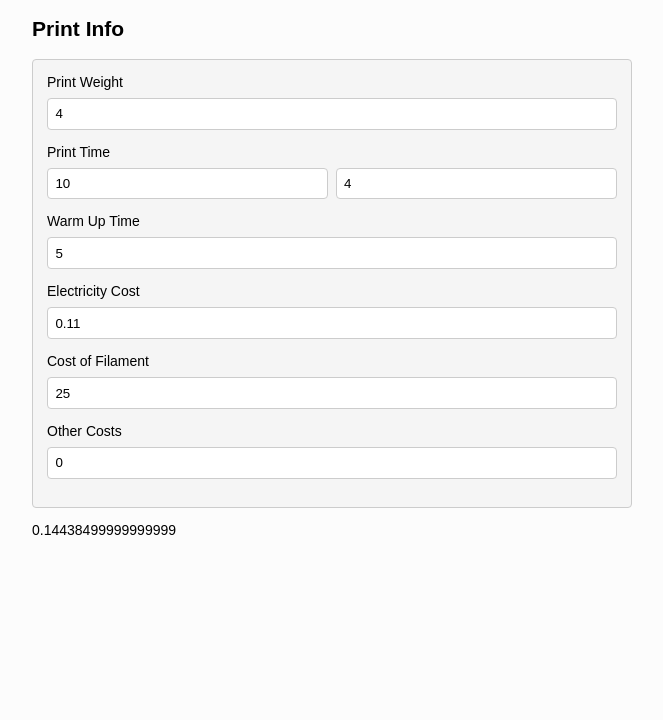
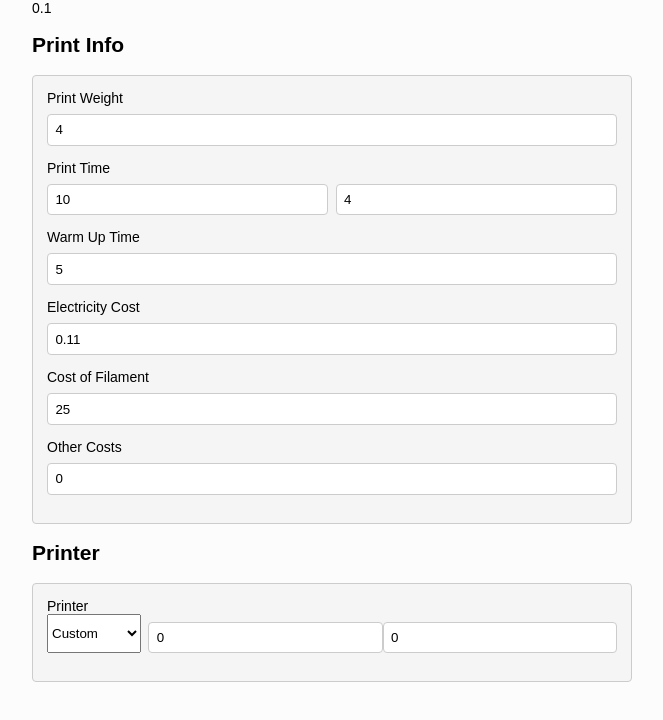
Before and after one commit to willuhmjs/printstimate, a SvelteKit app: page / in a window 1280 px wide. Shown: the top 720 px of the page, without its empty margins (308-971 px from the left). Built offline with nearby package versions, Linux system fonts and the light colour scheme.

Commit message:
feat: printer select

```diff
--- /dev/null
+++ b/src/lib/printers/custom.json
@@ -0,0 +1,5 @@
+{
+	"name": "Custom",
+	"printWatts": 0,
+	"warmupWatts": 0
+}
--- a/src/routes/+page.svelte
+++ b/src/routes/+page.svelte
@@ -20,13 +20,14 @@
 	};
 
 	let printer: Printer = {
-		name: 'Ender 3',
-		printWatts: 40,
-		warmupWatts: 10
+		name: 'Custom',
+		printWatts: 0,
+		warmupWatts: 0
 	};
 </script>
 
 <main>
+	{estimateCost(conditions, printer)}
 	<Box title="Print Info">
 		<div class="inputItem">
 			<label for="amountInGrams">Print Weight</label>
@@ -72,7 +73,27 @@
 			</div>
 		</div>
 	</Box>
-	{estimateCost(conditions, printer)}
+
+	<Box title="Printer">
+		<div class="inputItem">
+			<label for="printer">Printer</label>
+			<br>
+			<div class="inputContent">
+				<select id="printer" bind:value={printer}>
+					{#await getPrinters()}
+						<option>Custom</option>
+					{:then printers}
+						{#each printers as printer}
+							<option value={printer}>{printer.name}</option>
+						{/each}
+					{/await}
+				</select>
+				<input type="number" disabled={printer.name !== "Custom"} bind:value={printer.printWatts}/>
+				<input type="number" disabled={printer.name !== "Custom"} bind:value={printer.warmupWatts} />
+
+			</div>
+		</div>
+	</Box>
 </main>
 <style>
 	.inputContent {
```
